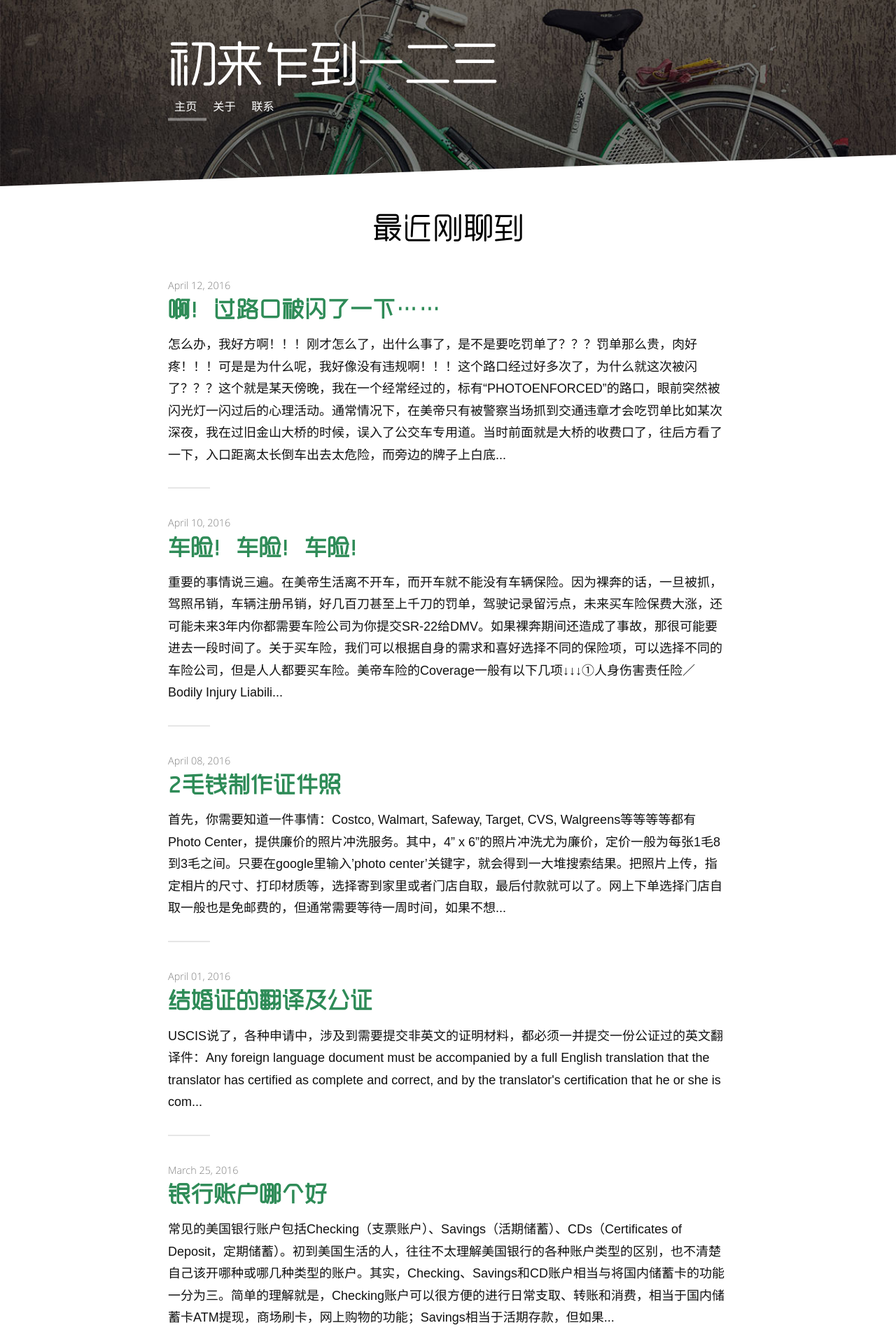
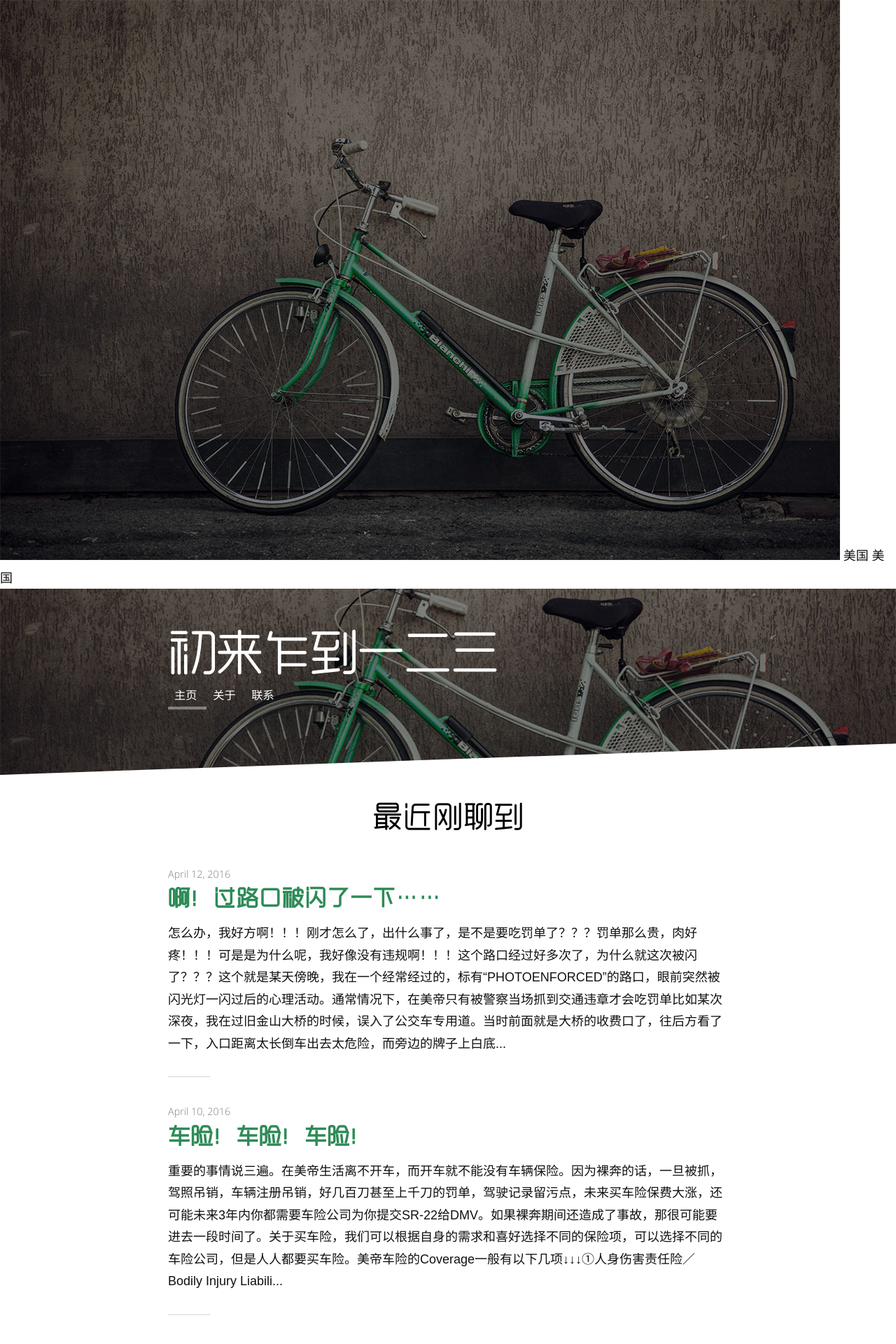
Before and after one commit to wolfwifee/wolfwifee.github.com, a Jekyll site: the page built from index.html, in a window 1280 px wide. Shown: the top 1920 px of the page at 70% size. Built offline with Jekyll 4.4.1, drawn with Linux system fonts in a browser that asks for light colours; nearby versions of some CDN libraries; some web fonts are replaced; the list of posts is cut into pages by our own code.

Commit message:
Update stylesheet.html

```diff
--- a/_includes/stylesheet.html
+++ b/_includes/stylesheet.html
@@ -1,7 +1,4 @@
 <style>
-img.preload { display: none; }
-span.yueyuan {font-family: mfyueyuan;display: none;}
-span.yuehei { font-family: mfyuehei;display: none;}
 html {
   font-size: 100%;
   line-height: 1.5em
```
